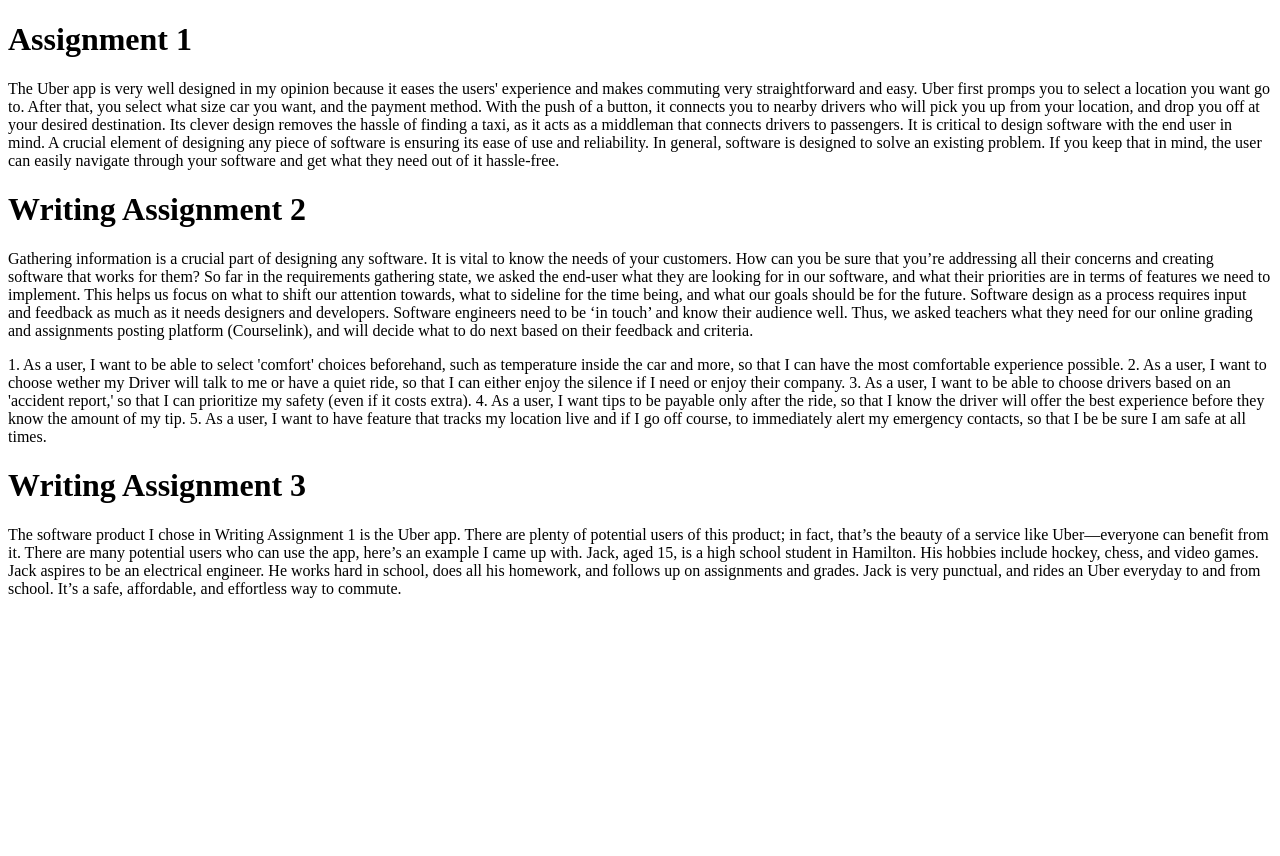
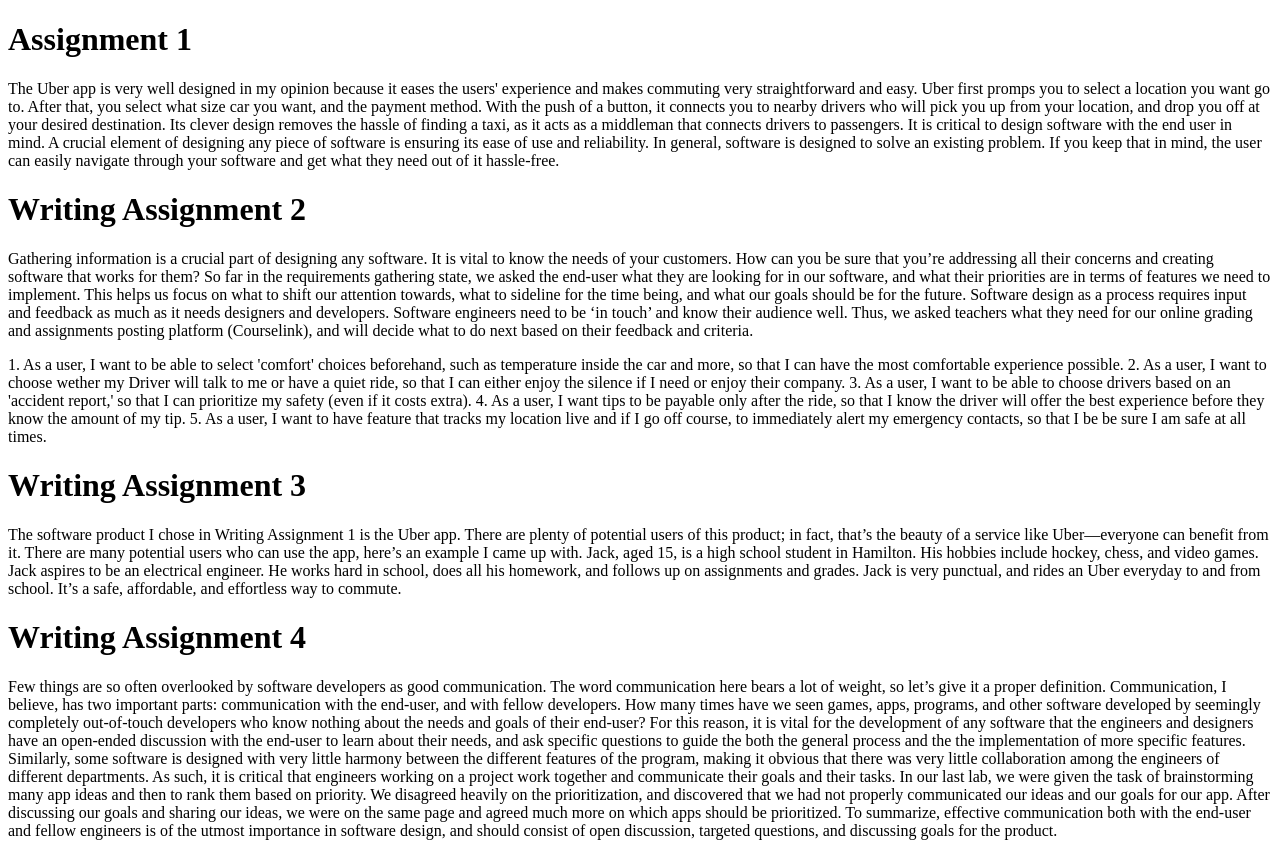
Before and after one commit to 0Zubaidi1/1250repository, a plain HTML site: page index.html in a window 1280 px wide. Before the commit the page ends 800 px from the top, so only its background shows below. Drawn offline with Linux system fonts and the light colour scheme.

Commit message:
Update index.html

```diff
--- a/index.html
+++ b/index.html
@@ -53,5 +53,17 @@ games. Jack aspires to be an electrical engineer. He works hard in school, does
 and follows up on assignments and grades. Jack is very punctual, and rides an Uber everyday to and
 from school. It’s a safe, affordable, and effortless way to commute.
 </p>
+<h1>Writing Assignment 4</h1>
+<p>
+  Few things are so often overlooked by software developers as good communication. The word communication here bears a lot of weight, so let’s give it a proper definition. Communication, I believe, has two important parts: communication with the end-user, and with fellow developers.
+
+How many times have we seen games, apps, programs, and other software developed by seemingly completely out-of-touch developers who know nothing about the needs and goals of their end-user? For this reason, it is vital for the development of any software that the engineers and designers have an open-ended discussion with the end-user to learn about their needs, and ask specific questions to guide the both the general process and the the implementation of more specific features.
+
+Similarly, some software is designed with very little harmony between the different features of the program, making it obvious that there was very little collaboration among the engineers of different departments. As such, it is critical that engineers working on a project work together and communicate their goals and their tasks.
+
+In our last lab, we were given the task of brainstorming many app ideas and then to rank them based on priority. We disagreed heavily on the prioritization, and discovered that we had not properly communicated our ideas and our goals for our app. After discussing our goals and sharing our ideas, we were on the same page and agreed much more on which apps should be prioritized.
+
+To summarize, effective communication both with the end-user and fellow engineers is of the utmost importance in software design, and should consist of open discussion, targeted questions, and discussing goals for the product.
+</p>
 </body>
 </html>
```
